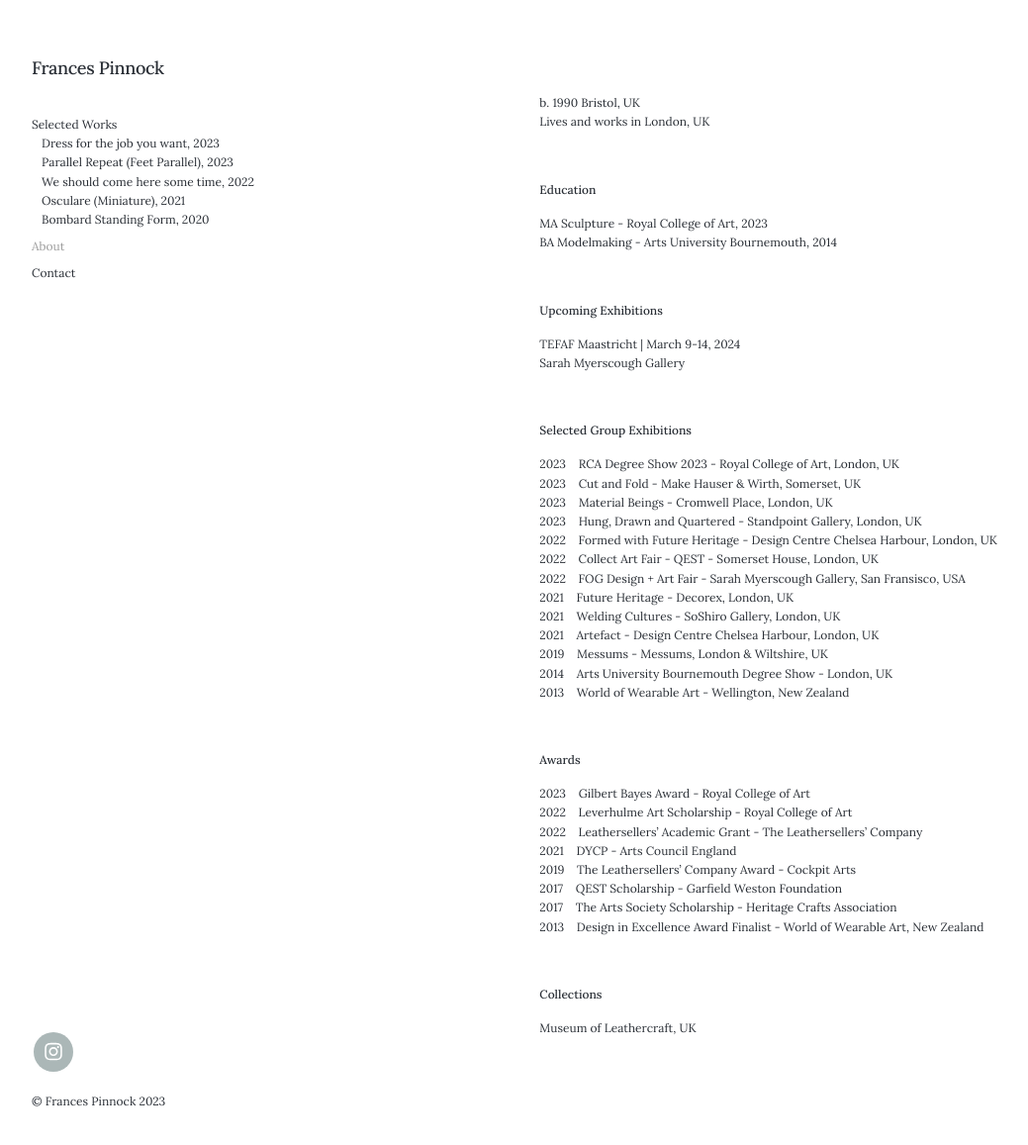
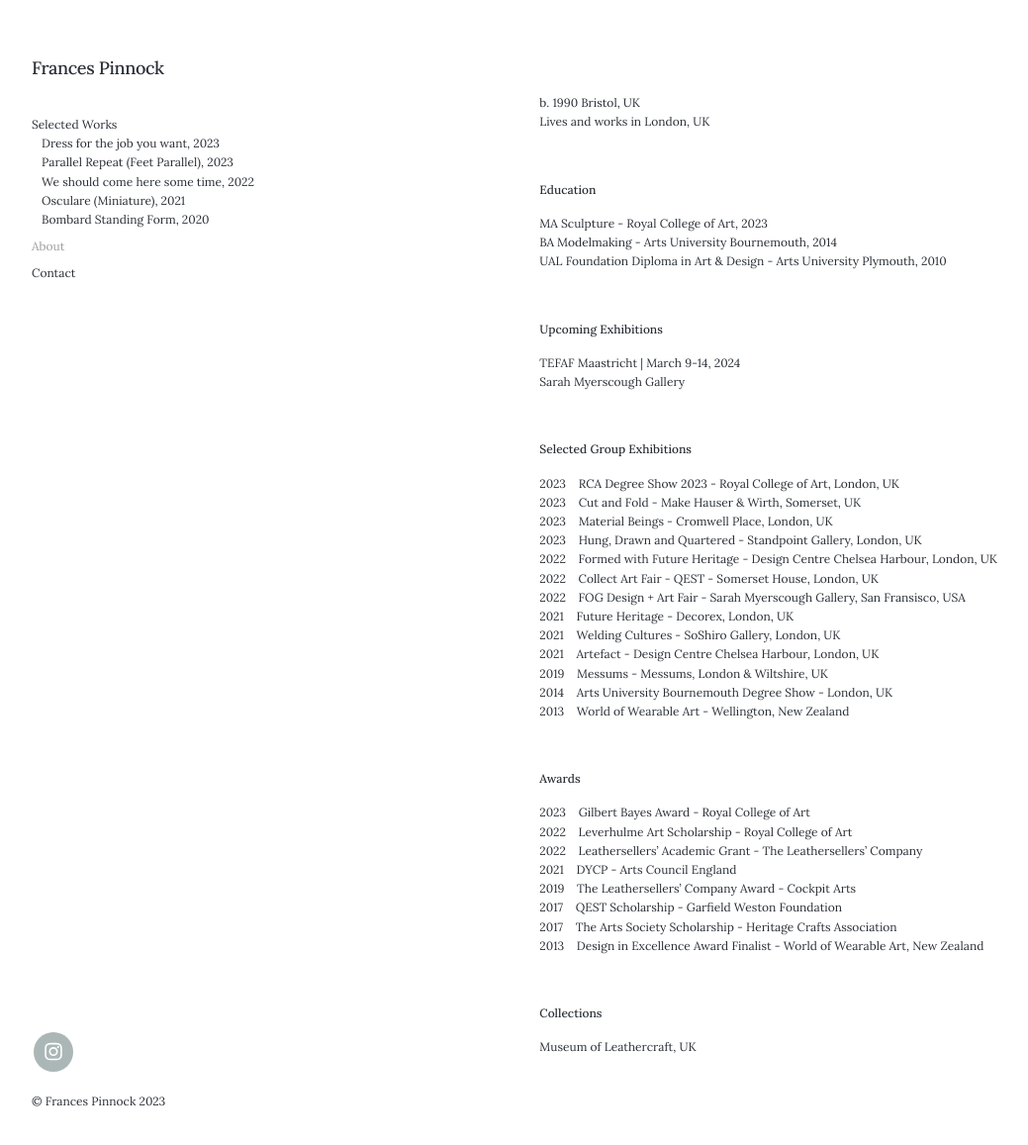
Before and after one commit to francespinnock/francespinnock.github.io, a Jekyll site: the page built from _pages/about.md, in a window 1280 px wide and 1162 px high. Shown: the top 1157 px of the window at 99% size, without its empty margins (28-1067 px from the left). Built offline with Jekyll 4.4.1, drawn with Linux system fonts in a browser that asks for light colours; nearby versions of some CDN libraries.

Commit message:
Update about.md

```diff
--- a/_pages/about.md
+++ b/_pages/about.md
@@ -17,6 +17,7 @@ Lives and works in London, UK
 
 MA Sculpture - Royal College of Art, 2023
 BA Modelmaking - Arts University Bournemouth, 2014
+UAL Foundation Diploma in Art & Design - Arts University Plymouth, 2010
 
 <br />
 
```
